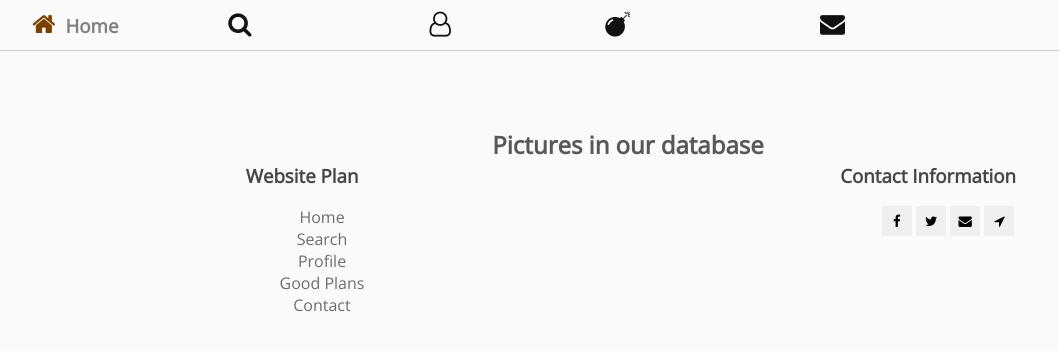
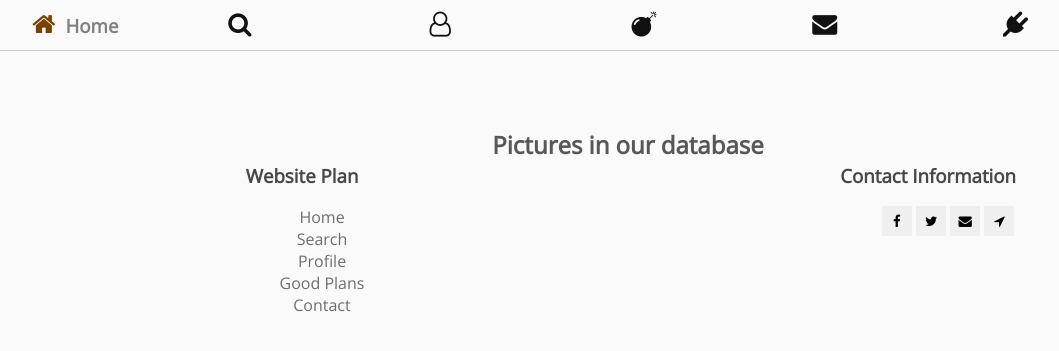
Before and after one commit to frankfg94/websitePhotos, a PHP site: page /viewPosts.php in a window 1280 px wide. Shown: the top 351 px of the page, without its empty margins (12-1071 px from the left). Run offline with PHP 8.4, Linux system fonts and the light colour scheme; data that the repository does not hold is empty.

Commit message:
Notifs fixed, guest users can no longer create delete posts, bug fixes

```diff
--- a/testSQL/Web/CSS/main.css
+++ b/testSQL/Web/CSS/main.css
@@ -533,3 +533,8 @@ div.right-side .card-create-area{
   top: -5;
   right: -5;
 }
+
+#welcome-guest{
+  text-align: center;
+  margin: 40px;
+}
--- a/testSQL/Web/HTML/connection.php
+++ b/testSQL/Web/HTML/connection.php
@@ -7,6 +7,7 @@
     <title>Connect</title>
     <meta name="viewport" content="width=device-width, initial-scale=1">
     <link rel="stylesheet" type="text/css" media="screen" href="../CSS/connection.css" />
+    <link rel="stylesheet" type="text/css" media="screen" href="../CSS/inputNoColor.css" />
     <link rel="stylesheet" href="https://cdnjs.cloudflare.com/ajax/libs/font-awesome/4.7.0/css/font-awesome.css"/>
     <link rel="stylesheet" href="../CSS/header.css">
     <link rel="stylesheet"  type="text/css" href="../CSS/notifs.css"/>
--- a/testSQL/Web/HTML/forgotPassword.php
+++ b/testSQL/Web/HTML/forgotPassword.php
@@ -6,6 +6,7 @@
     <title>Page Title</title>
     <meta name="viewport" content="width=device-width, initial-scale=1">
     <link rel="stylesheet" type="text/css" media="screen" href="../CSS/connection.css" />
+    <link rel="stylesheet" type="text/css" media="screen" href="../CSS/header.css" />
     <link rel="stylesheet" href="https://cdnjs.cloudflare.com/ajax/libs/font-awesome/4.7.0/css/font-awesome.css"/>
 
 </head>
--- a/testSQL/Web/PHP/CRUD/createUser.php
+++ b/testSQL/Web/PHP/CRUD/createUser.php
@@ -22,7 +22,7 @@ $conn = new mysqli($servername, $username, $password, $dbname);
 if ($conn->connect_error) {
     die("Connection failed: " . $conn->connect_error);
 }
-echo "Connected successfully to database (createUser.php)". "<br>";
+//echo "Connected successfully to database (createUser.php)". "<br>";
 
 $results = mysqli_query($conn, "SELECT * FROM User");
 
--- a/testSQL/viewPosts.php
+++ b/testSQL/viewPosts.php
@@ -38,11 +38,17 @@ function fadeInPage() {
         </script>
    <header>
 
-            <a href="index.php">    <i class="fa fa-home" aria-hidden="true"></i><h3>Home</h3></a>
-            <a href="Web/HTML/search.php"> <i class="fa fa-search" aria-hidden="true"></i><h3>Search</h3></a>
-            <a href="Web/HTML/UserPage.php"><i class="fa fa-user-o" aria-hidden="true"></i><h3>Profile</h3></a>
-            <a href="Web/HTML/goodPlans.php"> <i class="fa fa-bomb" aria-hidden="true"></i><h3>Good Plans</h3></a>
-            <a href="Web/HTML/Contact.php"> <i class="fa fa-envelope"  aria-hidden="true"> </i><h3>Contact</h3></a>
+
+            <a href="home.php">    <i class="fa fa-home" aria-hidden="true"></i><h3>Home</h3></a>
+			<a href="Web/HTML/iso.php"> <i class="fa fa-search" aria-hidden="true"></i><h3>Search</h3></a>
+			<a href="Web/HTML/UserPage.php"><i class="fa fa-user-o" aria-hidden="true"></i><h3>Profile</h3></a>
+			<a href="Web/HTML/goodPlans.php"> <i class="fa fa-bomb" aria-hidden="true"></i><h3>Plans</h3></a>
+			<a href="Web/HTML/Contact.php"> <i class="fa fa-envelope"  aria-hidden="true"> </i><h3>Feedback</h3></a>
+			<?php if(isset($_SESSION['connected'])): ?>
+        	<a href="connection.php"> <i class="fa fa-power-off"  aria-hidden="true"> </i><h3>Disconnect</h3></a>
+<?php else: ?>
+			<a href="connection.php"> <i class="fa fa-plug"  aria-hidden="true"> </i><h3>Connection</h3></a>
+    <?php endif ?>
     </header>
     <section class="container">
         <h1 id="mainTitle">Pictures in our database</h1>
@@ -66,7 +72,6 @@ function fadeInPage() {
                      <div class="name"><?php echo $resultUser['name'];?></div>
                      <div class="location"><?php echo $row['location'] ?></div>
                  </div>
-                 <div class="date"> { <?php echo $row['photoId'] ?> } </div>
                  <div class="date"><?php echo $row['uploadDate'] ?> </div>
              </div>
              <div class="card-content">
```
Also changed, not shown: testSQL/Web/CSS/inputNoColor.css (added, +7 -0 lines), testSQL/Web/HTML/Elements/header.php (+0 -7 lines), testSQL/Web/HTML/UserPage.php (+25 -5 lines).
